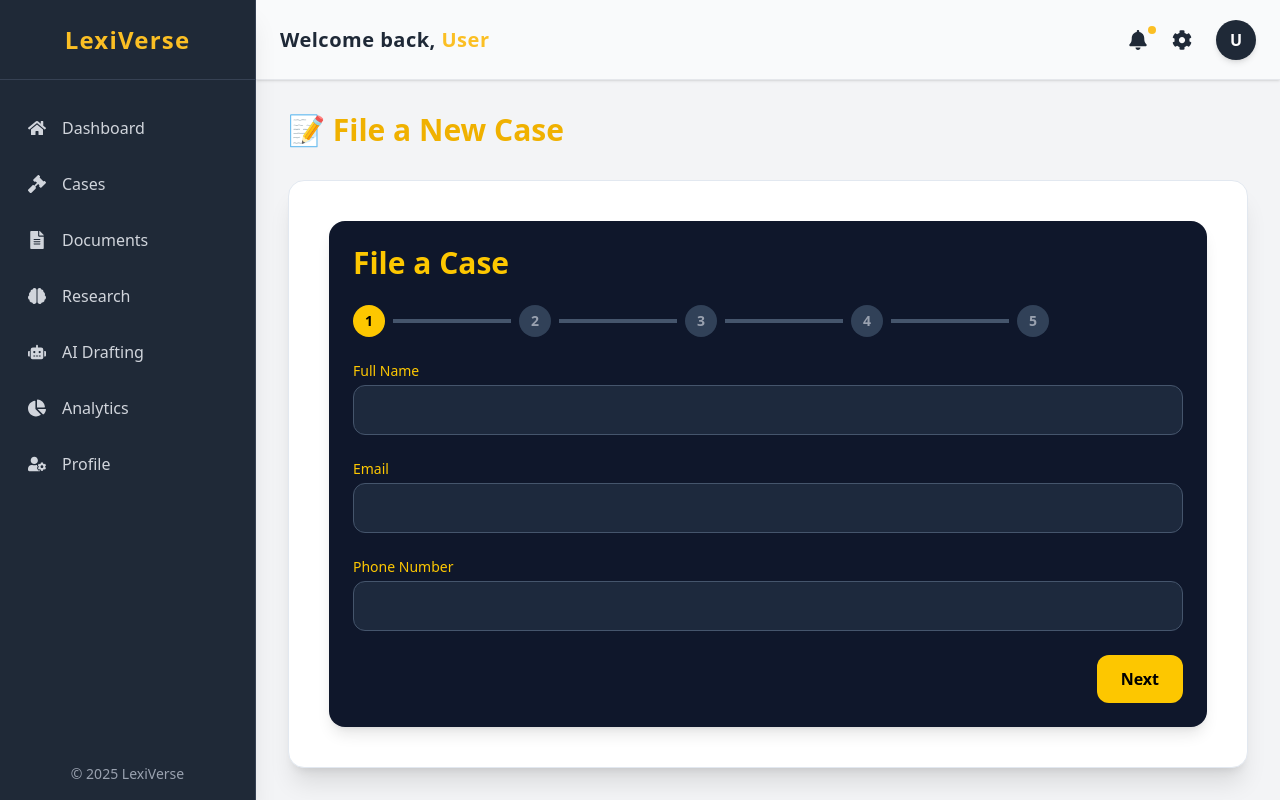
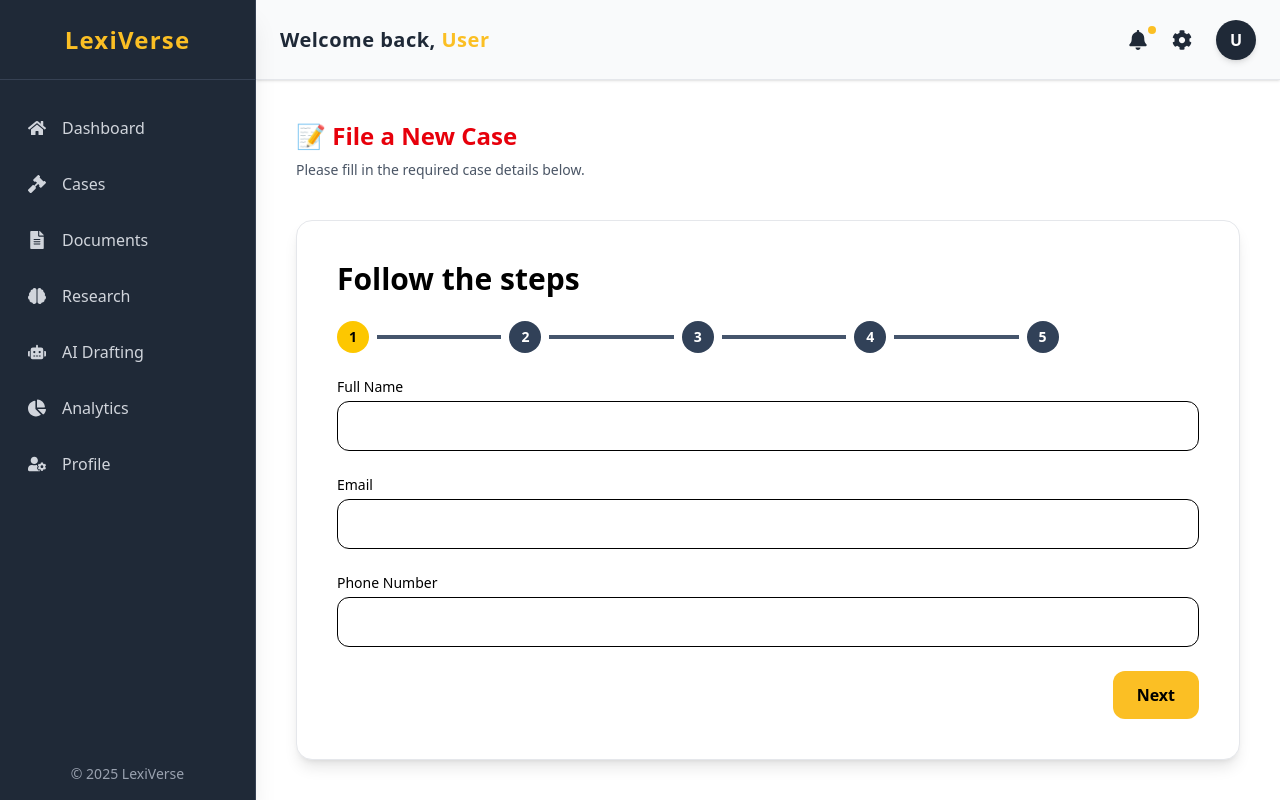
Before and after one commit to Nitish-Appireddypally/LexiVerse, a React (Vite) app in the folder client/: page /upload-case in a window 1280 px wide. Built offline with nearby package versions, Linux system fonts and the light colour scheme.

Commit message:
Improved styling in filing a case

```diff
--- a/client/src/components/FileCase/FileCase.jsx
+++ b/client/src/components/FileCase/FileCase.jsx
@@ -54,8 +54,8 @@ const FileCase = () => {
   };
 
   return (
-    <div className="bg-slate-900 text-white  p-6 rounded-2xl shadow-lg max-w-4xl mx-auto">
-      <h1 className="text-3xl font-bold text-yellow-400 mb-6">File a Case</h1>
+    <div className="p-6 mx-auto">
+      <h1 className="text-3xl font-bold text-black mb-6">Follow the steps</h1>
       <StepProgressBar currentStep={currentStep} totalSteps={totalSteps} />
       <div className="mt-6">
         {renderStep()}
--- a/client/src/components/FileCase/StepProgressBar.jsx
+++ b/client/src/components/FileCase/StepProgressBar.jsx
@@ -9,7 +9,7 @@ const StepProgressBar = ({ currentStep, totalSteps }) => {
           {/* Circle */}
           <div
             className={`w-8 h-8 rounded-full flex items-center justify-center text-sm font-bold
-              ${step <= currentStep ? "bg-yellow-400 text-black" : "bg-slate-700 text-gray-400"}`}
+              ${step <= currentStep ? "bg-yellow-400 text-black" : "bg-slate-700 text-white"}`}
           >
             {step}
           </div>
--- a/client/src/components/FileCase/steps/Step1UserInfo.jsx
+++ b/client/src/components/FileCase/steps/Step1UserInfo.jsx
@@ -30,39 +30,39 @@ const Step1UserInfo = ({ data, update, onNext }) => {
   return (
     <div className="space-y-6">
       <div>
-        <label className="block text-sm mb-1 text-yellow-400">Full Name</label>
+        <label className="block text-sm mb-1">Full Name</label>
         <input
           type="text"
           name="name"
           value={userInfo.name}
           onChange={handleChange}
-          className="w-full p-3 rounded-xl bg-slate-800 text-white border border-slate-600 focus:outline-none focus:ring-2 focus:ring-yellow-400"
+          className="w-full p-3 rounded-xl  border border-black focus:outline-none focus:ring-2 focus:ring-yellow-400"
         />
       </div>
       <div>
-        <label className="block text-sm mb-1 text-yellow-400">Email</label>
+        <label className="block text-sm mb-1 ">Email</label>
         <input
           type="email"
           name="email"
           value={userInfo.email}
           onChange={handleChange}
-          className="w-full p-3 rounded-xl bg-slate-800 text-white border border-slate-600 focus:outline-none focus:ring-2 focus:ring-yellow-400"
+          className="w-full p-3 rounded-xl  border border-black focus:outline-none focus:ring-2 focus:ring-yellow-400"
         />
       </div>
       <div>
-        <label className="block text-sm mb-1 text-yellow-400">Phone Number</label>
+        <label className="block text-sm mb-1 ">Phone Number</label>
         <input
           type="text"
           name="phone"
           value={userInfo.phone}
           onChange={handleChange}
-          className="w-full p-3 rounded-xl bg-slate-800 text-white border border-slate-600 focus:outline-none focus:ring-2 focus:ring-yellow-400"
+          className="w-full p-3 rounded-xl  border border-black focus:outline-none focus:ring-2 focus:ring-yellow-400"
         />
       </div>
       <div className="text-right">
         <button
           onClick={handleNext}
-          className="px-6 py-3 bg-yellow-400 text-black font-semibold rounded-xl hover:bg-yellow-300 transition"
+          className="px-6 py-3 bg-[#FBBF24] text-black font-semibold rounded-xl hover:bg-yellow-300 transition"
         >
           Next
         </button>
--- a/client/src/components/FileCase/steps/Step2CaseType.jsx
+++ b/client/src/components/FileCase/steps/Step2CaseType.jsx
@@ -31,14 +31,14 @@ const [selectedType, setSelectedType] = useState(data || caseTypes[0]);  // Defa
   return (
     <div className="space-y-6">
       <div>
-        <h2 className="text-xl font-semibold mb-2 text-yellow-400">Suggested by LexiBot</h2>
+        <h2 className="text-xl font-semibold mb-2 text-black">Suggested by LexiBot</h2>
         <p className="bg-slate-800 p-4 rounded-xl text-sm text-gray-300 border border-slate-600 italic">
           {suggestion}
         </p>
       </div>
 
       <div>
-        <h2 className="text-lg font-medium mb-3 text-yellow-400">Select Case Type</h2>
+        <h2 className="text-lg font-medium mb-3 text-black">Select Case Type</h2>
         <div className="grid grid-cols-2 md:grid-cols-3 gap-4">
           {caseTypes.map((type) => (
             <button
--- a/client/src/pages/UploadCasePage.jsx
+++ b/client/src/pages/UploadCasePage.jsx
@@ -1,3 +1,112 @@
+// import React, { useState, useEffect } from "react";
+// import Sidebar from "../components/Dashboard/Sidebar";
+// import Header from "../components/Dashboard/Header";
+// import FileCase from "../components/FileCase/FileCase";
+// import SubmissionSuccess from "../components/FileCase/SubmissionSuccess";
+// import { ToastContainer, toast } from "react-toastify";
+// import "react-toastify/dist/ReactToastify.css";
+
+// const UploadCasePage = () => {
+//   // State to track form data
+//   const [formData, setFormData] = useState({
+//     userInfo: JSON.parse(localStorage.getItem("userInfo")) || {},
+//     caseType: "",
+//     caseDetails: {},
+//     evidenceFiles: [],
+//   });
+
+//   const [submitted, setSubmitted] = useState(false);
+
+//   // Retrieve draft from localStorage on mount
+//   useEffect(() => {
+//     const savedDraft = localStorage.getItem("caseDraft");
+//     if (savedDraft) {
+//       setFormData(JSON.parse(savedDraft));
+//     }
+//   }, []);
+
+//   // Save progress to localStorage whenever form data changes
+//   const updateStepData = (stepKey, data) => {
+//     const updatedData = { ...formData, [stepKey]: data };
+//     setFormData(updatedData);
+//     localStorage.setItem("caseDraft", JSON.stringify(updatedData));
+//   };
+
+//   // Handle form submission and save to API
+//   const handleSubmit = async () => {
+//     try {
+//       // Prepare the data to send to the server
+//       const { userInfo, caseType, caseDetails, evidenceFiles } = formData;
+//       const caseTitle = caseType;  // Assuming the case type is the title
+//       const data = {
+//         caseTitle,
+//         userInfo,
+//         caseDetails,
+//         evidenceFiles,
+//       };
+
+//       // Make the API call to submit the case
+//       const response = await fetch("http://localhost:5050/api/cases", {
+//         method: "POST",
+//         headers: {
+//           "Content-Type": "application/json",
+//         },
+//         body: JSON.stringify(data),
+//       });
+
+//       if (!response.ok) throw new Error("Failed to submit");
+
+//       // Successfully submitted
+//       const responseData = await response.json();
+//       console.log("Submitted case:", responseData);
+
+//       setSubmitted(true);
+
+//       // Show toast notification for success
+//       toast.success("Your case has been submitted successfully!");
+
+//       // Clear the draft from localStorage
+//       localStorage.removeItem("caseDraft");
+
+//     } catch (error) {
+//       console.error("Submission failed:", error);
+//       toast.error("Something went wrong. Please try again.");
+//     }
+//   };
+
+//   return (
+//     <div className="flex min-h-screen bg-gray-100">
+//       {/* Sidebar */}
+//       <div className="w-64 fixed top-0 left-0 h-full z-50">
+//         <Sidebar />
+//       </div>
+
+//       {/* Main Content */}
+//       <div className="ml-64 flex-1 overflow-y-auto">
+//         <Header />
+//         <ToastContainer position="top-right" autoClose={5000} />
+//         <div className="px-8 py-8 max-w-6xl mx-auto max-h-[60vh]">
+//           {submitted ? (
+//             <SubmissionSuccess />
+//           ) : (
+//             <>
+//               <h1 className="text-3xl font-bold text-yellow-500 mb-8">📝 File a New Case</h1>
+//               <div className="bg-white shadow-xl rounded-2xl p-6 md:p-10 border border-slate-200 ">
+//                 <FileCase data={formData} update={updateStepData} onSubmit={handleSubmit} />
+//               </div>
+//             </>
+//           )}
+//         </div>
+//       </div>
+//     </div>
+//   );
+// };
+
+// export default UploadCasePage;
+
+
+
+
 import React, { useState, useEffect } from "react";
 import Sidebar from "../components/Dashboard/Sidebar";
 import Header from "../components/Dashboard/Header";
@@ -7,7 +116,6 @@ import { ToastContainer, toast } from "react-toastify";
 import "react-toastify/dist/ReactToastify.css";
 
 const UploadCasePage = () => {
-  // State to track form data
   const [formData, setFormData] = useState({
     userInfo: JSON.parse(localStorage.getItem("userInfo")) || {},
     caseType: "",
@@ -17,7 +125,6 @@ const UploadCasePage = () => {
 
   const [submitted, setSubmitted] = useState(false);
 
-  // Retrieve draft from localStorage on mount
   useEffect(() => {
     const savedDraft = localStorage.getItem("caseDraft");
     if (savedDraft) {
@@ -25,49 +132,32 @@ const UploadCasePage = () => {
     }
   }, []);
 
-  // Save progress to localStorage whenever form data changes
   const updateStepData = (stepKey, data) => {
     const updatedData = { ...formData, [stepKey]: data };
     setFormData(updatedData);
     localStorage.setItem("caseDraft", JSON.stringify(updatedData));
   };
 
-  // Handle form submission and save to API
   const handleSubmit = async () => {
     try {
-      // Prepare the data to send to the server
       const { userInfo, caseType, caseDetails, evidenceFiles } = formData;
-      const caseTitle = caseType;  // Assuming the case type is the title
-      const data = {
-        caseTitle,
-        userInfo,
-        caseDetails,
-        evidenceFiles,
-      };
+      const caseTitle = caseType;
+      const data = { caseTitle, userInfo, caseDetails, evidenceFiles };
 
-      // Make the API call to submit the case
       const response = await fetch("http://localhost:5050/api/cases", {
         method: "POST",
-        headers: {
-          "Content-Type": "application/json",
-        },
+        headers: { "Content-Type": "application/json" },
         body: JSON.stringify(data),
       });
 
       if (!response.ok) throw new Error("Failed to submit");
 
-      // Successfully submitted
       const responseData = await response.json();
       console.log("Submitted case:", responseData);
 
       setSubmitted(true);
-
-      // Show toast notification for success
       toast.success("Your case has been submitted successfully!");
-
-      // Clear the draft from localStorage
       localStorage.removeItem("caseDraft");
-
     } catch (error) {
       console.error("Submission failed:", error);
       toast.error("Something went wrong. Please try again.");
@@ -75,9 +165,9 @@ const UploadCasePage = () => {
   };
 
   return (
-    <div className="flex min-h-screen bg-gray-100">
+    <div className="flex min-h-screen bg-white">
       {/* Sidebar */}
-      <div className="w-64 fixed top-0 left-0 h-full z-50">
+      <div className="w-64 fixed top-0 left-0 h-full z-50 border-r border-gray-200 bg-white">
         <Sidebar />
       </div>
 
@@ -85,14 +175,27 @@ const UploadCasePage = () => {
       <div className="ml-64 flex-1 overflow-y-auto">
         <Header />
         <ToastContainer position="top-right" autoClose={5000} />
-        <div className="px-8 py-8 max-w-6xl mx-auto max-h-[60vh]">
+
+        <div className="px-10 py-12 max-w-6xl mx-auto bg-white p-8 md:p-10">
           {submitted ? (
             <SubmissionSuccess />
           ) : (
             <>
-              <h1 className="text-3xl font-bold text-yellow-500 mb-8">📝 File a New Case</h1>
-              <div className="bg-white shadow-xl rounded-2xl p-6 md:p-10 border border-slate-200">
-                <FileCase data={formData} update={updateStepData} onSubmit={handleSubmit} />
+              <div className="mb-10">
+                <h1 className="text-2xl font-semibold text-red-600 ">
+                  📝 File a New Case
+                </h1>
+                <p className="text-gray-600 mt-2 text-sm">
+                  Please fill in the required case details below.
+                </p>
+              </div>
+
+              <div className="bg-white border border-gray-200 rounded-2xl shadow-lg p-8 md:p-4">
+                <FileCase
+                  data={formData}
+                  update={updateStepData}
+                  onSubmit={handleSubmit}
+                />
               </div>
             </>
           )}
```
Also changed, not shown: client/src/components/FileCase/steps/Step3CaseDetails.jsx (+6 -6 lines), client/src/components/FileCase/steps/Step5ReviewSubmit.jsx (+6 -6 lines).
